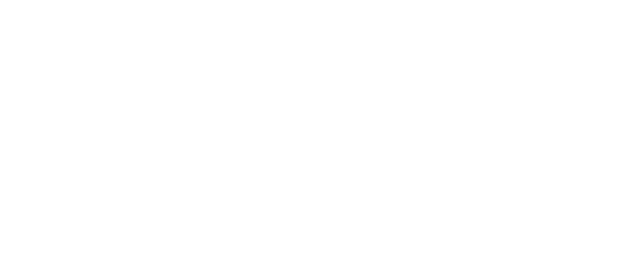
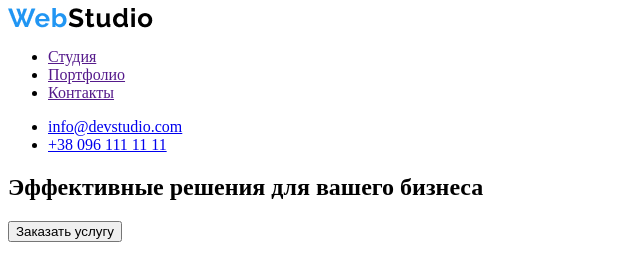
Before and after one commit to MasenkoSS/goit-markup-hw-01, a plain HTML site: page index.html in a window 1280 px wide. Shown: the whole page, without its empty margins (0-640 px from the left). Drawn offline with Linux system fonts and the light colour scheme.

Commit message:
add index.html

```diff
--- a/index.html
+++ b/index.html
@@ -1,5 +1,5 @@
 <!DOCTYPE html>
-<html lang="en">
+<html lang="ru">
 <head>
     <meta charset="UTF-8">
     <meta http-equiv="X-UA-Compatible" content="IE=edge">
@@ -7,6 +7,47 @@
     <title>Document</title>
 </head>
 <body>
+    <header>
+        <!--@-->
+        <img src="./images/logo.jpg" alt="logo" width="">
+        <nav>
+            <ul>
+                <li>
+                    <a href="">Студия</a>
+                </li>
+                <li>
+                    <a href="">Портфолио</a>
+                </li>
+                <li>
+                    <a href="">Контакты</a>
+                </li>
+            </ul>
+        </nav>
+    <ul>
+        <li>
+            <a href="mailto:">info@devstudio.com</a>
+        </li>
+        <li>
+            <a href="tel:+380961111111">+38 096 111 11 11</a>
+        </li>
+    </ul>
+
+    </header>
+    <main>
+        <section>
+        <!--img src="./images/bg.jpg" alt="bg"-->
+              <h1>Эффективные решения для вашего бизнеса</h1>
+                <input type="button" value="Заказать услугу">
+        </section>
+    </main>
+
+    <footer>
+
+    </footer>
+
+
+
+
 
 </body>
 </html>
```
Also changed, not shown: images/bg.jpg (added), images/logo.jpg (added).
